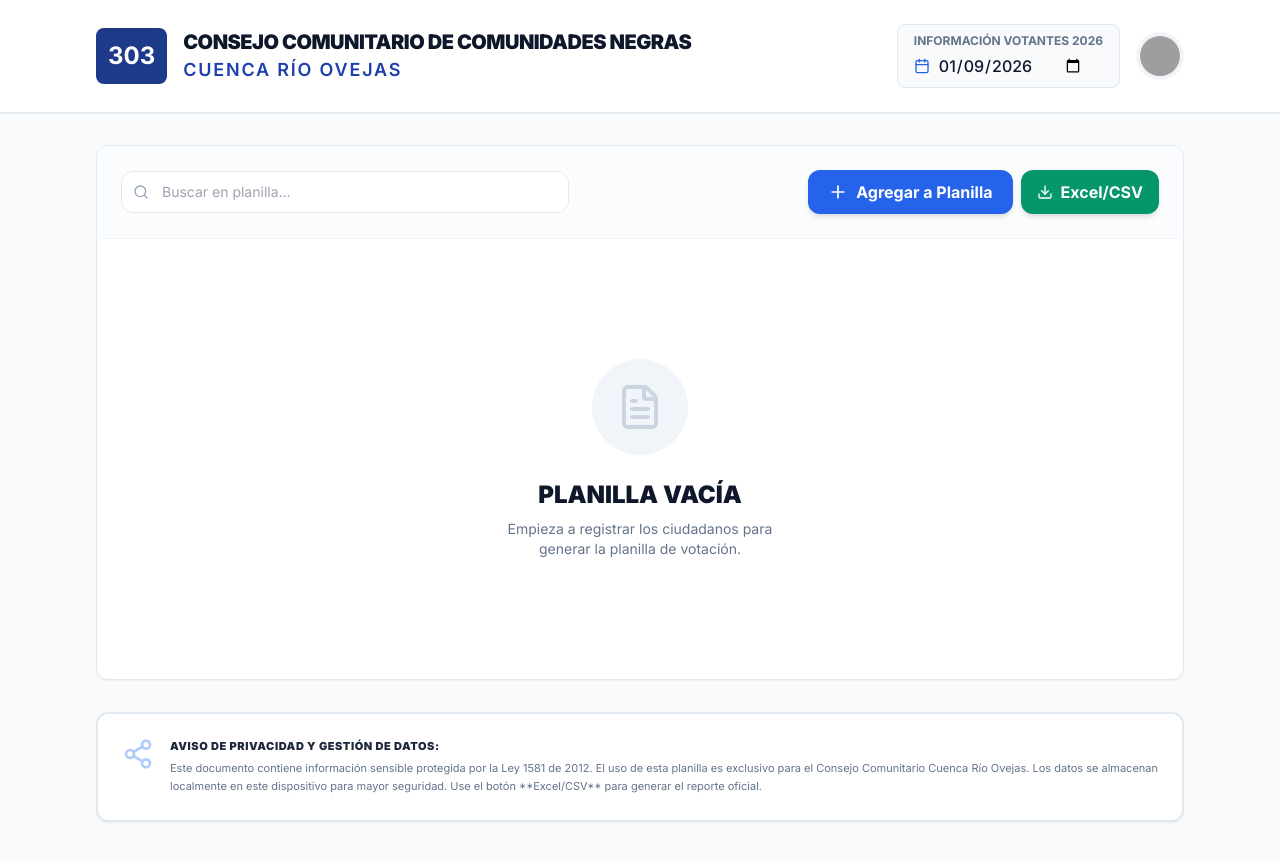
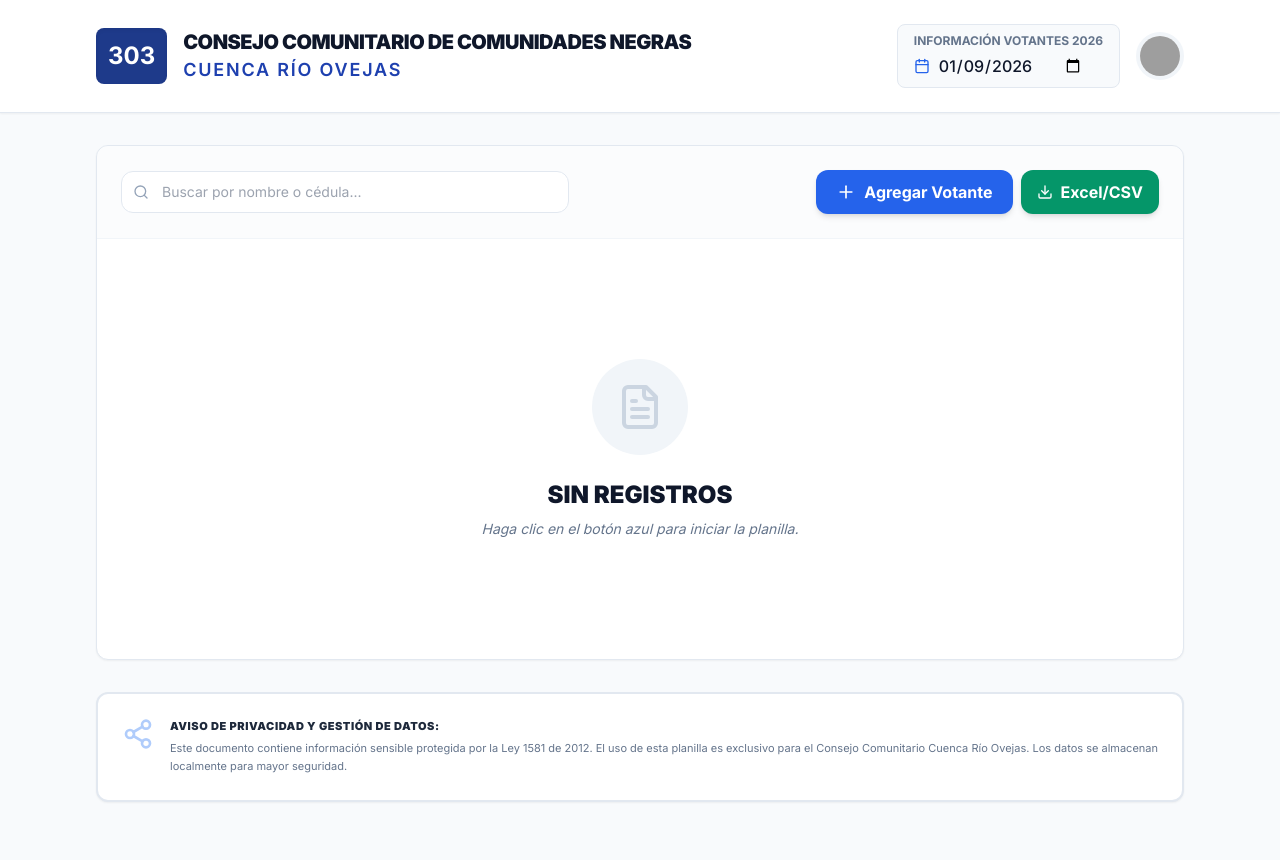
Before and after one commit to iurdcartagenacentro-ops/Informacion-Votante, a React (Vite) app: page / in a window 1280 px wide. Shown: the top 860 px of the page. Built offline with nearby package versions, Linux system fonts and the light colour scheme; grey boxes are pictures that could not be loaded.

Commit message:
refactor: Update dependencies and import paths
This commit updates the React and ReactDOM versions to the latest stable releases and adjusts import paths accordingly. It also updates the lucide-react version. Minor adjustments to error and warning messages for clarity.

```diff
--- a/App.tsx
+++ b/App.tsx
@@ -22,7 +22,7 @@ const App: React.FC = () => {
         }
       }
     } catch (e) {
-      console.error("Error al cargar datos locales:", e);
+      console.error("Fallo al recuperar datos de localStorage:", e);
     }
     return {
       date: new Date().toISOString().split('T')[0],
@@ -38,7 +38,7 @@ const App: React.FC = () => {
     try {
       localStorage.setItem('voter_registry_data', JSON.stringify(state));
     } catch (e) {
-      console.warn("No se pudo guardar en el almacenamiento local:", e);
+      console.warn("No se pudo persistir en localStorage:", e);
     }
   }, [state]);
 
@@ -57,11 +57,11 @@ const App: React.FC = () => {
       voters: [newVoter, ...prev.voters]
     }));
     setIsAdding(false);
-    showToast('¡Votante añadido a la planilla!');
+    showToast('¡Votante añadido!');
   };
 
   const removeVoter = (id: string) => {
-    if (confirm('¿Eliminar este registro de la planilla?')) {
+    if (confirm('¿Eliminar este registro?')) {
       setState(prev => ({
         ...prev,
         voters: prev.voters.filter(v => v.id !== id)
@@ -72,11 +72,11 @@ const App: React.FC = () => {
 
   const handleExportCSV = () => {
     if (state.voters.length === 0) {
-      alert('La planilla está vacía.');
+      alert('No hay datos para exportar.');
       return;
     }
     downloadCSV(state.voters, state.date);
-    showToast('Archivo Excel/CSV generado.');
+    showToast('Excel/CSV generado.');
   };
 
   const filteredVoters = state.voters.filter(v =>
@@ -91,19 +91,21 @@ const App: React.FC = () => {
       </div>
 
       <main className="max-w-6xl mx-auto px-4 sm:px-6 lg:px-8 mt-8">
+        {/* Cabecera para Impresión */}
         <div className="hidden print:block text-center mb-8 border-b-2 border-slate-900 pb-4">
           <h1 className="text-2xl font-black uppercase tracking-tight">Consejo Comunitario Cuenca Río Ovejas</h1>
-          <h2 className="text-xl font-bold text-slate-700">Planilla de Registro de Votantes - 2026</h2>
-          <p className="text-sm mt-2">Fecha de Reporte: {state.date}</p>
+          <h2 className="text-xl font-bold text-slate-700 uppercase">Planilla de Registro de Votantes 2026</h2>
+          <p className="text-sm mt-2 font-mono">Reporte generado el: {state.date}</p>
         </div>
 
         <div className="bg-white rounded-xl shadow-sm border border-slate-200 overflow-hidden print:border-none print:shadow-none">
+          {/* Controles Web */}
           <div className="p-4 sm:p-6 border-b border-slate-100 bg-slate-50/50 flex flex-col lg:flex-row lg:items-center justify-between gap-4 no-print">
             <div className="relative flex-1 max-w-md">
               <Search className="absolute left-3 top-1/2 -translate-y-1/2 text-slate-400 w-4 h-4" />
               <input
                 type="text"
-                placeholder="Buscar en planilla..."
+                placeholder="Buscar por nombre o cédula..."
                 value={searchTerm}
                 onChange={(e) => setSearchTerm(e.target.value)}
                 className="w-full pl-10 pr-4 py-2.5 border border-slate-200 rounded-xl focus:ring-2 focus:ring-blue-500 transition-all outline-none text-sm"
@@ -116,7 +118,7 @@ const App: React.FC = () => {
                 className="flex items-center gap-2 bg-blue-600 hover:bg-blue-700 text-white px-5 py-2.5 rounded-xl font-bold transition-all shadow-md active:scale-95"
               >
                 <Plus className="w-5 h-5" />
-                <span>Agregar a Planilla</span>
+                <span>Agregar Votante</span>
               </button>
 
               <button
@@ -137,18 +139,19 @@ const App: React.FC = () => {
                 <div className="bg-slate-100 w-24 h-24 rounded-full flex items-center justify-center mx-auto mb-6">
                   <FileText className="w-12 h-12 text-slate-300" />
                 </div>
-                <h3 className="text-2xl font-black text-slate-900 uppercase">Planilla Vacía</h3>
-                <p className="text-slate-500 mt-2 max-w-xs mx-auto text-sm">Empieza a registrar los ciudadanos para generar la planilla de votación.</p>
+                <h3 className="text-2xl font-black text-slate-900 uppercase">Sin Registros</h3>
+                <p className="text-slate-500 mt-2 max-w-xs mx-auto text-sm italic">Haga clic en el botón azul para iniciar la planilla.</p>
               </div>
             )}
           </div>
         </div>
 
+        {/* Aviso Legal */}
         <div className="mt-8 p-6 bg-white border-2 border-slate-200 rounded-xl text-[11px] text-slate-500 leading-relaxed flex items-start gap-4 shadow-sm print:bg-transparent print:border-slate-300">
            <Share2 className="w-8 h-8 text-blue-500 shrink-0 opacity-40 no-print" />
            <div>
              <p className="font-black text-slate-800 mb-1 uppercase tracking-wider">Aviso de Privacidad y Gestión de Datos:</p>
-             Este documento contiene información sensible protegida por la Ley 1581 de 2012. El uso de esta planilla es exclusivo para el Consejo Comunitario Cuenca Río Ovejas. Los datos se almacenan localmente en este dispositivo para mayor seguridad. Use el botón **Excel/CSV** para generar el reporte oficial.
+             Este documento contiene información sensible protegida por la Ley 1581 de 2012. El uso de esta planilla es exclusivo para el Consejo Comunitario Cuenca Río Ovejas. Los datos se almacenan localmente para mayor seguridad.
            </div>
         </div>
       </main>
--- a/index.html
+++ b/index.html
@@ -17,18 +17,20 @@
         .no-print { display: none !important; }
       }
     </style>
-  <script type="importmap">
+    <script type="importmap">
 {
   "imports": {
-    "react": "https://esm.sh/react@^19.2.3",
-    "react-dom/": "https://esm.sh/react-dom@^19.2.3/",
-    "react/": "https://esm.sh/react@^19.2.3/",
-    "lucide-react": "https://esm.sh/lucide-react@^0.562.0"
+    "react": "https://esm.sh/react@19.0.0",
+    "react-dom/client": "https://esm.sh/react-dom@19.0.0/client",
+    "react/": "https://esm.sh/react@19.0.0/",
+    "lucide-react": "https://esm.sh/lucide-react@0.475.0",
+    "react-dom/": "https://esm.sh/react-dom@^19.2.3/"
   }
 }
 </script>
-</head>
+  </head>
   <body>
     <div id="root"></div>
+    <script type="module" src="./index.tsx"></script>
   </body>
 </html>
--- a/index.tsx
+++ b/index.tsx
@@ -1,6 +1,6 @@
 
 import React from 'react';
-import ReactDOM from 'react-dom/client';
+import { createRoot } from 'react-dom/client';
 import App from './App';
 
 const rootElement = document.getElementById('root');
@@ -8,7 +8,7 @@ if (!rootElement) {
   throw new Error("Could not find root element to mount to");
 }
 
-const root = ReactDOM.createRoot(rootElement);
+const root = createRoot(rootElement);
 root.render(
   <React.StrictMode>
     <App />
--- a/package.json
+++ b/package.json
@@ -9,9 +9,9 @@
     "preview": "vite preview"
   },
   "dependencies": {
-    "react": "^19.2.3",
-    "react-dom": "^19.2.3",
-    "lucide-react": "^0.562.0"
+    "react": "19.0.0",
+    "lucide-react": "0.475.0",
+    "react-dom": "^19.2.3"
   },
   "devDependencies": {
     "@types/node": "^22.14.0",
```
